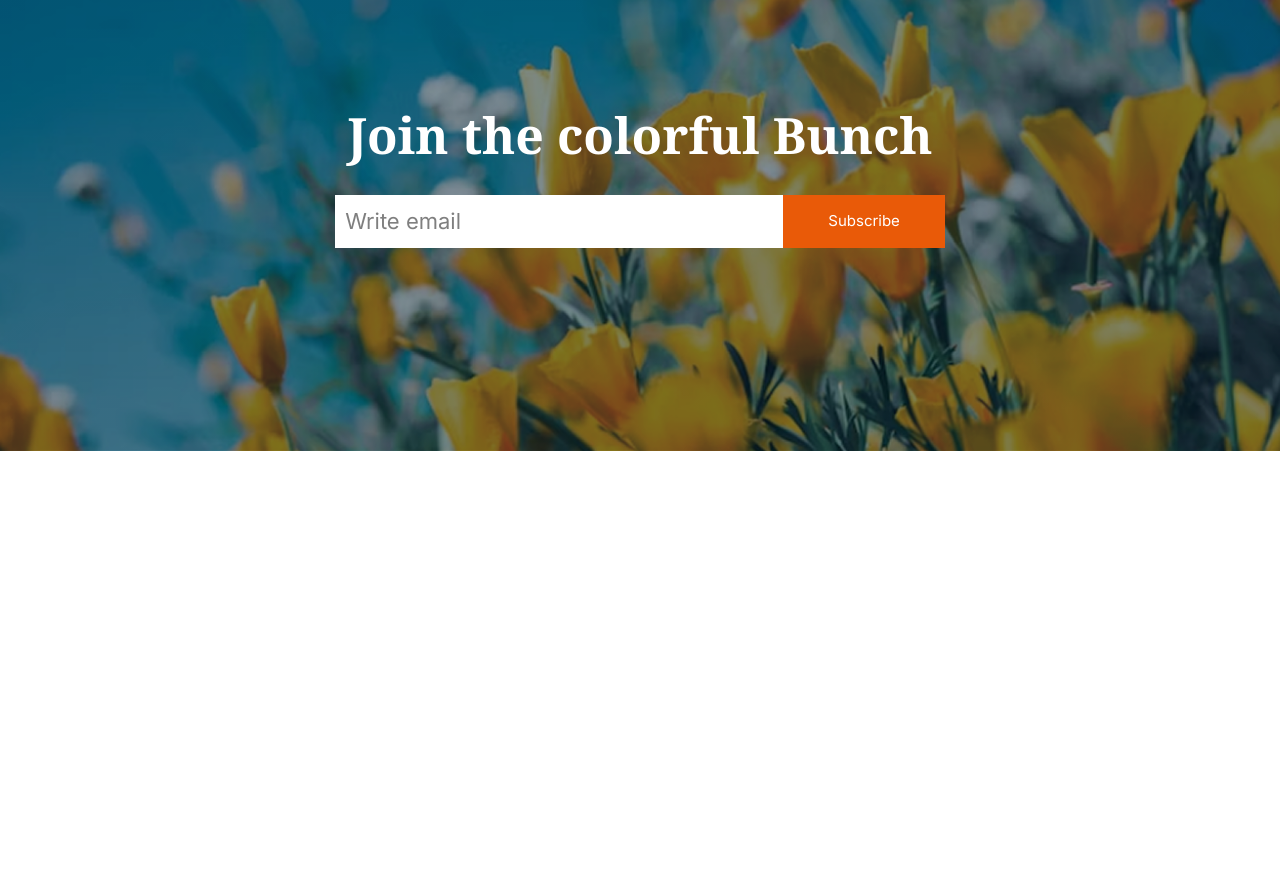
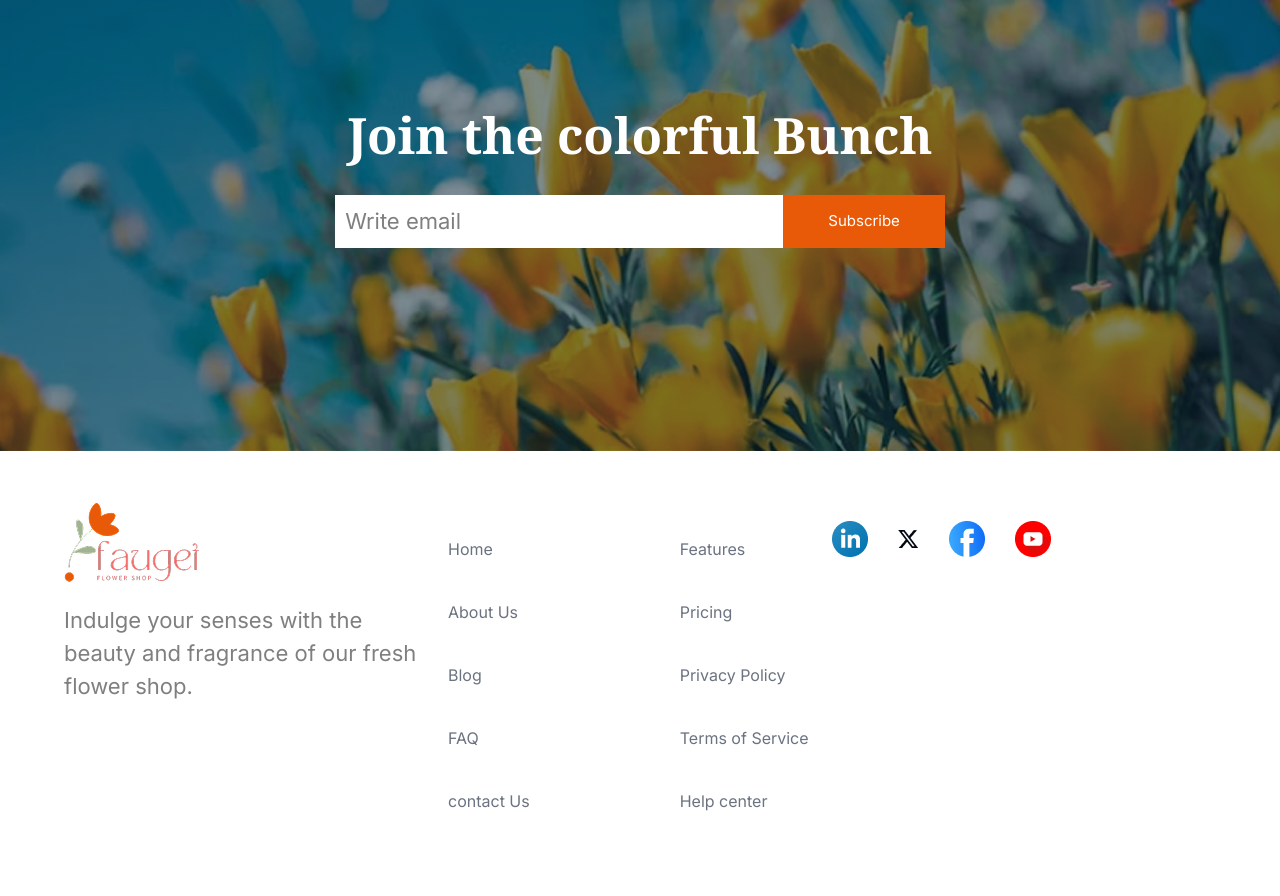
Before and after one commit to kawserbappy1/Flowers-html-css, a plain HTML site: page index.html in a window 1280 px wide. Shown: the part 4164-5060 px from the top of the page. Before the commit the page ends 4615 px from the top, so only its background shows below. Drawn offline with nearby package versions, Linux system fonts and the light colour scheme.

Commit message:
footer area added

```diff
--- a/assests/css/style.css
+++ b/assests/css/style.css
@@ -341,3 +341,44 @@ nav {
   margin-right: -6px;
 }
 /*NEWSLETTER AREA END   */
+
+/* <!-- FOOTER AREA START  --> */
+footer {
+  padding: 50px 0;
+}
+.footer-wrapper {
+  display: grid;
+  grid-template-columns: repeat(3, 1fr);
+}
+.footer-logo p {
+  width: 360px;
+  color: var(--body-font-color);
+  margin-top: 20px;
+}
+.footer-link {
+  display: flex;
+  gap: 150px;
+}
+.f-link ul li {
+  margin: 30px 0;
+}
+.f-link ul a {
+  color: var(--Gray-500, #6b7280);
+  text-align: center;
+  font-family: Inter;
+  font-size: 16px;
+  font-style: normal;
+  font-weight: 400;
+  line-height: 24px; /* 150% */
+  transition: color 0.3s ease-in-out;
+}
+.f-link ul a:hover {
+  color: var(--primary-color);
+}
+.social-icon {
+  display: flex;
+  gap: 30px;
+  padding: 20px 0;
+  align-items: center;
+}
+/* <!-- FOOTER AREA END  --> */
--- a/index.html
+++ b/index.html
@@ -226,5 +226,56 @@
       </section>
       <!-- NEWSLETTER AREA END  -->
     </main>
+    <!-- FOOTER AREA START  -->
+    <footer>
+      <div class="container">
+        <div class="footer-wrapper">
+          <div class="footer-logo">
+            <img src="./assests/img/logo.png" alt="Footer Logo" />
+            <p>
+              Indulge your senses with the beauty and fragrance of our fresh
+              flower shop.
+            </p>
+          </div>
+          <div class="footer-link">
+            <div class="f-link">
+              <ul>
+                <li><a href="#">Home</a></li>
+                <li><a href="#">About Us</a></li>
+                <li><a href="#">Blog</a></li>
+                <li><a href="#">FAQ</a></li>
+                <li><a href="#">contact Us</a></li>
+              </ul>
+            </div>
+            <div class="f-link">
+              <ul>
+                <li><a href="#">Features</a></li>
+                <li><a href="#">Pricing</a></li>
+                <li><a href="#">Privacy Policy</a></li>
+                <li><a href="#">Terms of Service</a></li>
+                <li><a href="#">Help center</a></li>
+              </ul>
+            </div>
+          </div>
+          <div class="footer-socila">
+            <div class="social-icon">
+              <a href="#"
+                ><img src="./assests/img/icon-linkedin.png" alt=""
+              /></a>
+              <a href="#"
+                ><img src="./assests/img/icon-twitter.png" alt=""
+              /></a>
+              <a href="#"
+                ><img src="./assests/img/icon-facebook.png" alt=""
+              /></a>
+              <a href="#"
+                ><img src="./assests/img/icon-youtube.png" alt=""
+              /></a>
+            </div>
+          </div>
+        </div>
+      </div>
+    </footer>
+    <!-- FOOTER AREA END  -->
   </body>
 </html>
```
